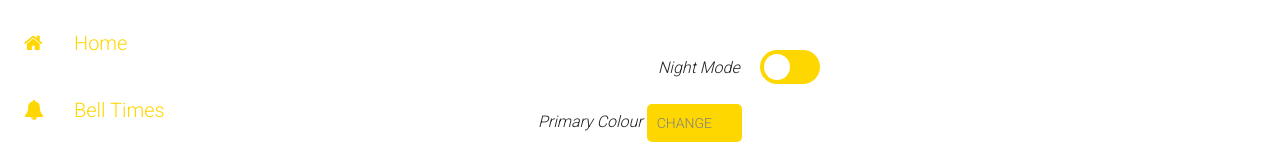
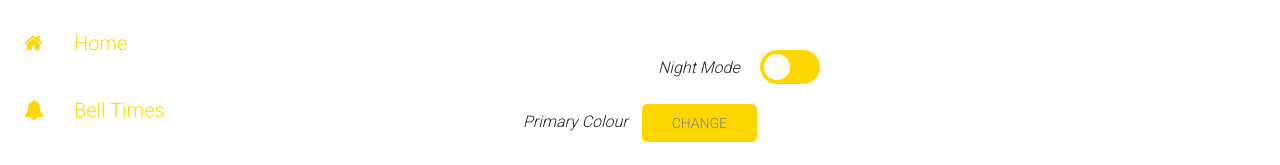
Before and after one commit to RuseUtilities-Group/Kronos, a plain HTML site: page settings.html in a window 1280 px wide. Shown: the top 165 px of the page. Drawn offline with Linux system fonts and the light colour scheme; a script that the page names is missing.

Commit message:
Update settings.html

```diff
--- a/settings.html
+++ b/settings.html
@@ -43,8 +43,8 @@
   </div>
 
 <div style="padding: 20px !important">
-	<span><i> Primary Colour</i> </span>
-<button class="buttonEnterClasses" style="padding-left: 10px !important;">CHANGE</button>
+	<span style="padding-right: 10px !important"><i> Primary Colour</i> </span>
+<button class="buttonEnterClasses">CHANGE</button>
 <script type="text/javascript" src="./Scripts/changeButtonColour.js"></script>
 </div>
 
```
